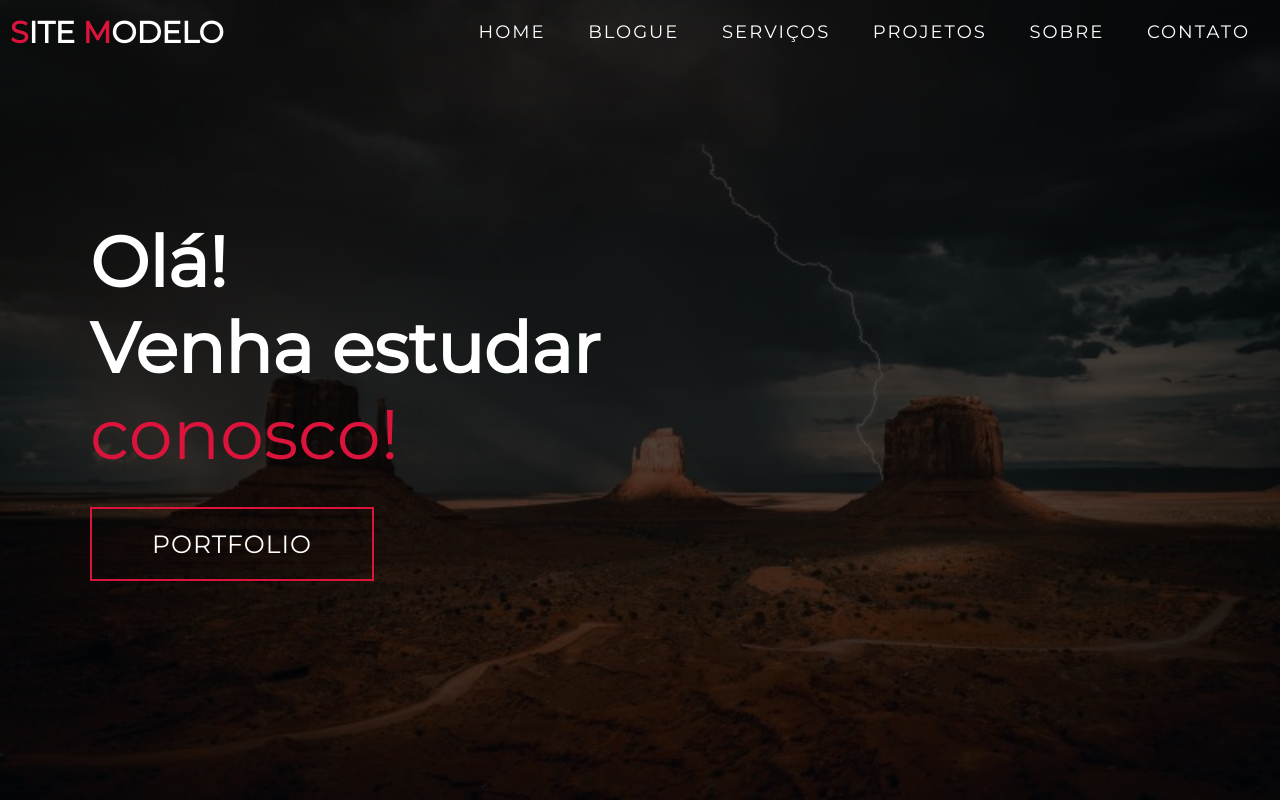
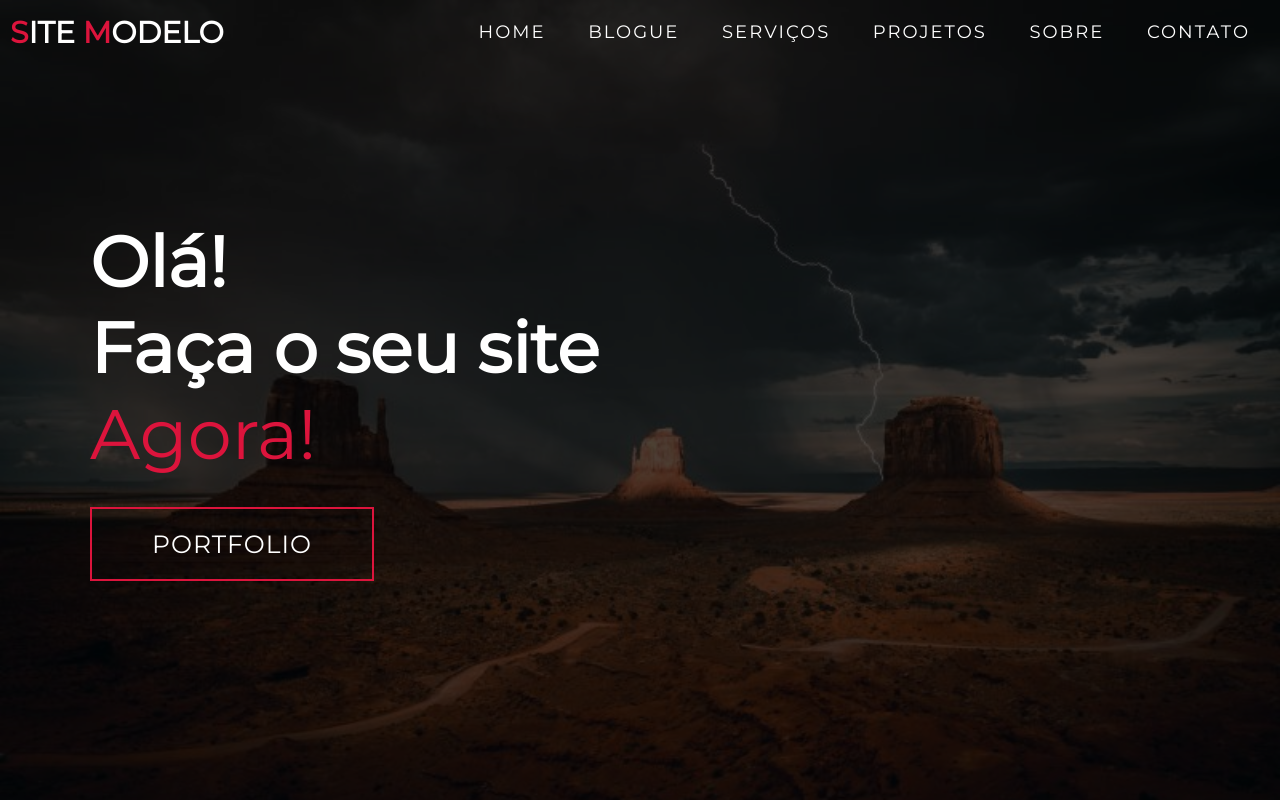
Before and after one commit to vitoriaamanda/atividademdp2, a plain HTML site: page index.html in a window 1280 px wide. Shown: the top 800 px of the page. Drawn offline with Linux system fonts and the light colour scheme.

Commit message:
Update index.html

```diff
--- a/index.html
+++ b/index.html
@@ -42,8 +42,8 @@
     <div class="hero container">
       <div>
         <h1>Olá! <span></span></h1>
-        <h1>Venha estudar  <span></span></h1>
-        <h1>conosco! <span></span></h1>
+        <h1>Faça o seu site  <span></span></h1>
+        <h1>Agora! <span></span></h1>
         <a href="#projects" type="button" class="cta">Portfolio</a>
       </div>
     </div>
```
